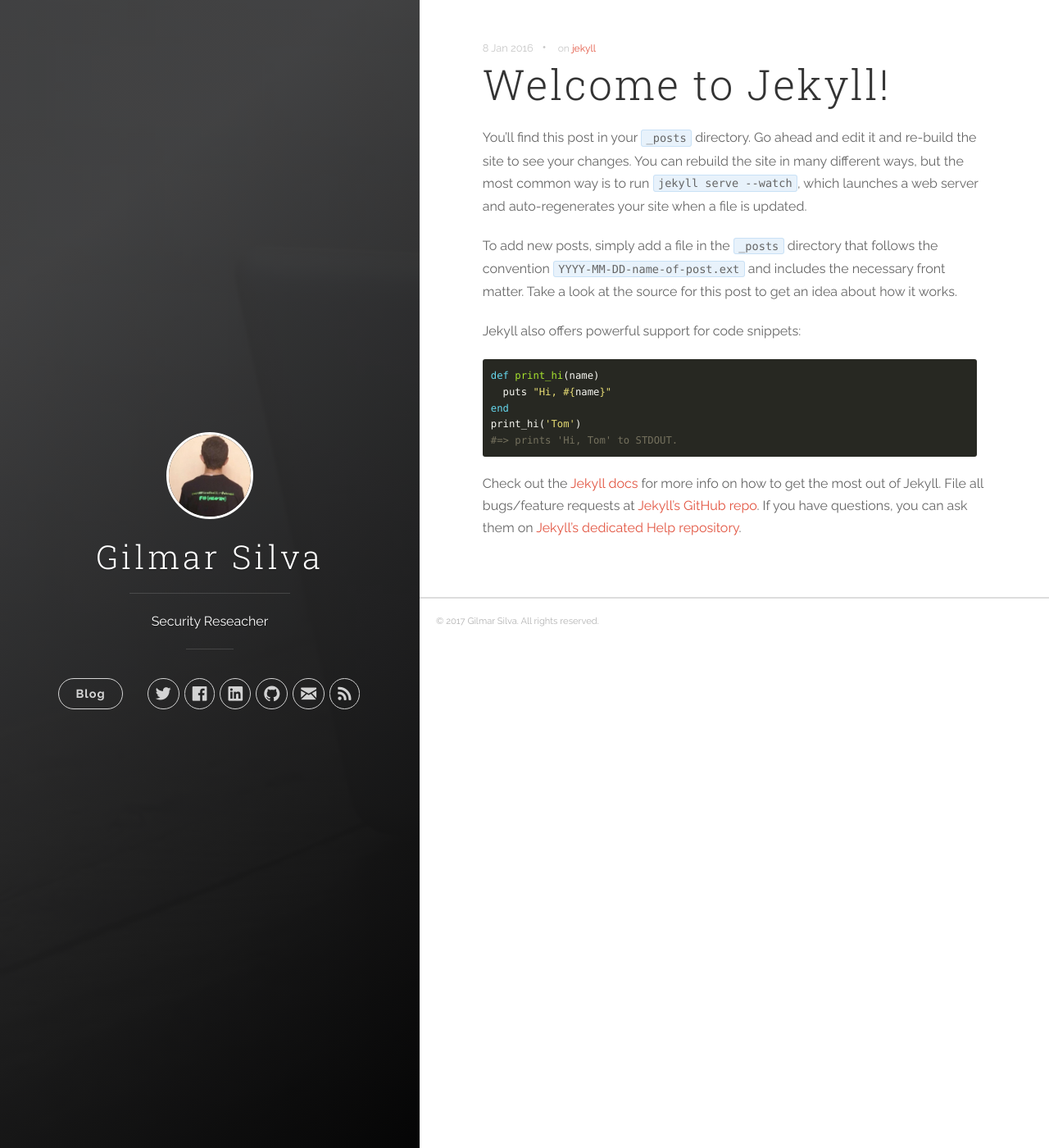
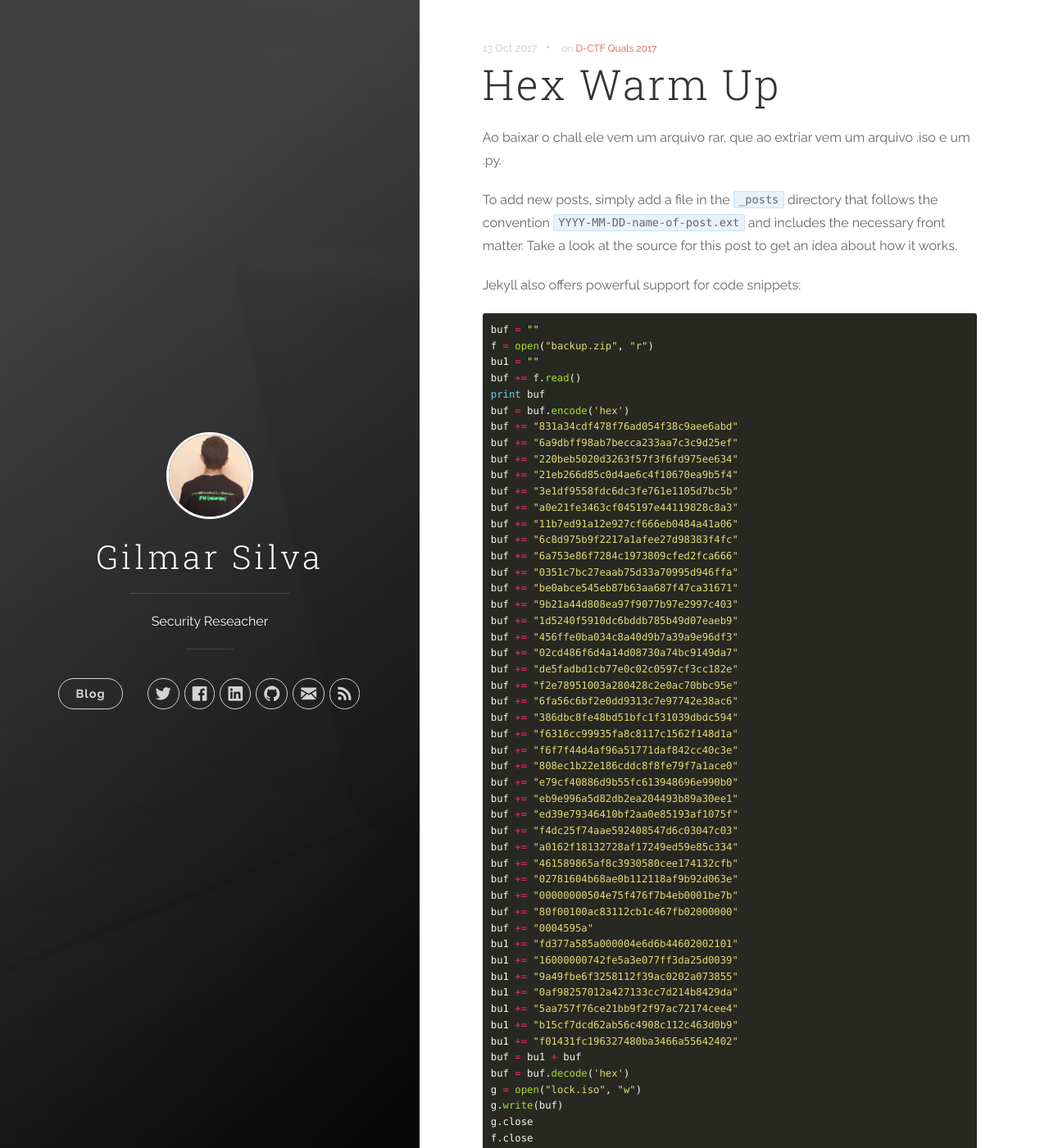
Before and after one commit to k13w/heavenh.github.io, a Jekyll site: the page built from _posts/2016-01-08-welcome-to-jekyll.markdown, in a window 1280 px wide and 1400 px high. Shown: the whole window at 82% size. Built offline with Jekyll 4.4.1, drawn with Linux system fonts in a browser that asks for light colours; nearby versions of some CDN libraries.

Commit message:
:hammer:
:hammer:

````diff
--- a/_posts/2016-01-08-welcome-to-jekyll.markdown
+++ b/_posts/2016-01-08-welcome-to-jekyll.markdown
@@ -1,25 +1,65 @@
 ---
-title:  "Welcome to Jekyll!"
-date:   2016-01-08 15:04:23
-categories: [jekyll]
-tags: [jekyll]
+title:  "Hex Warm Up"
+date:   2017-10-13 00:35:23
+categories: [write-ups]
+tags: [D-CTF Quals 2017]
 ---
-You’ll find this post in your `_posts` directory. Go ahead and edit it and re-build the site to see your changes. You can rebuild the site in many different ways, but the most common way is to run `jekyll serve --watch`, which launches a web server and auto-regenerates your site when a file is updated.
+Ao baixar o chall ele vem um arquivo rar, que ao extriar vem um arquivo .iso e um .py.
 
 To add new posts, simply add a file in the `_posts` directory that follows the convention `YYYY-MM-DD-name-of-post.ext` and includes the necessary front matter. Take a look at the source for this post to get an idea about how it works.
 
 Jekyll also offers powerful support for code snippets:
 
-``` ruby
-def print_hi(name)
-  puts "Hi, #{name}"
-end
-print_hi('Tom')
-#=> prints 'Hi, Tom' to STDOUT.
+``` python
+buf = ""
+f = open("backup.zip", "r")
+bu1 = ""
+buf += f.read()
+print buf
+buf = buf.encode('hex')
+buf += "831a34cdf478f76ad054f38c9aee6abd"
+buf += "6a9dbff98ab7becca233aa7c3c9d25ef"
+buf += "220beb5020d3263f57f3f6fd975ee634"
+buf += "21eb266d85c0d4ae6c4f10670ea9b5f4"
+buf += "3e1df9558fdc6dc3fe761e1105d7bc5b"
+buf += "a0e21fe3463cf045197e44119828c8a3"
+buf += "11b7ed91a12e927cf666eb0484a41a06"
+buf += "6c8d975b9f2217a1afee27d98383f4fc"
+buf += "6a753e86f7284c1973809cfed2fca666"
+buf += "0351c7bc27eaab75d33a70995d946ffa"
+buf += "be0abce545eb87b63aa687f47ca31671"
+buf += "9b21a44d808ea97f9077b97e2997c403"
+buf += "1d5240f5910dc6bddb785b49d07eaeb9"
+buf += "456ffe0ba034c8a40d9b7a39a9e96df3"
+buf += "02cd486f6d4a14d08730a74bc9149da7"
+buf += "de5fadbd1cb77e0c02c0597cf3cc182e"
+buf += "f2e78951003a280428c2e0ac70bbc95e"
+buf += "6fa56c6bf2e0dd9313c7e97742e38ac6"
+buf += "386dbc8fe48bd51bfc1f31039dbdc594"
+buf += "f6316cc99935fa8c8117c1562f148d1a"
+buf += "f6f7f44d4af96a51771daf842cc40c3e"
+buf += "808ec1b22e186cddc8f8fe79f7a1ace0"
+buf += "e79cf40886d9b55fc613948696e990b0"
+buf += "eb9e996a5d82db2ea204493b89a30ee1"
+buf += "ed39e79346410bf2aa0e85193af1075f"
+buf += "f4dc25f74aae592408547d6c03047c03"
+buf += "a0162f18132728af17249ed59e85c334"
+buf += "461589865af8c3930580cee174132cfb"
+buf += "02781604b68ae0b112118af9b92d063e"
+buf += "00000000504e75f476f7b4eb0001be7b"
+buf += "80f00100ac83112cb1c467fb02000000"
+buf += "0004595a"
+bu1 += "fd377a585a000004e6d6b44602002101"
+bu1 += "16000000742fe5a3e077ff3da25d0039"
+bu1 += "9a49fbe6f3258112f39ac0202a073855"
+bu1 += "0af98257012a427133cc7d214b8429da"
+bu1 += "5aa757f76ce21bb9f2f97ac72174cee4"
+bu1 += "b15cf7dcd62ab56c4908c112c463d0b9"
+bu1 += "f01431fc196327480ba3466a55642402"
+buf = bu1 + buf
+buf = buf.decode('hex')
+g = open("lock.iso", "w")
+g.write(buf)
+g.close
+f.close
 ```
-
-Check out the [Jekyll docs][jekyll] for more info on how to get the most out of Jekyll. File all bugs/feature requests at [Jekyll’s GitHub repo][jekyll-gh]. If you have questions, you can ask them on [Jekyll’s dedicated Help repository][jekyll-help].
-
-[jekyll]:      http://jekyllrb.com
-[jekyll-gh]:   https://github.com/jekyll/jekyll
-[jekyll-help]: https://github.com/jekyll/jekyll-help
````
